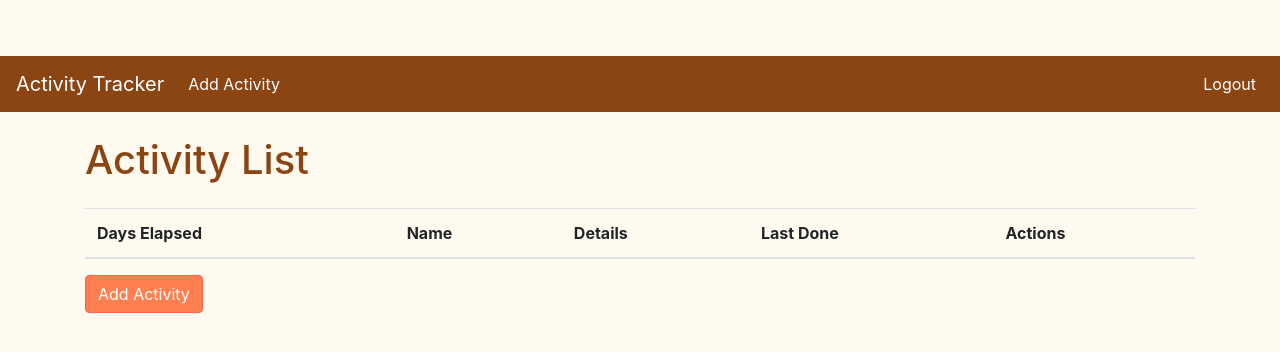
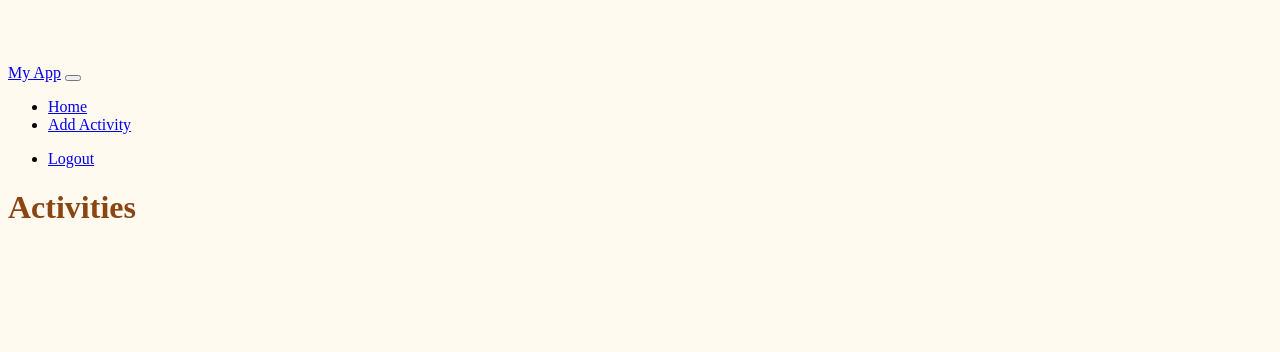
Before and after one commit to yzsan/itsTme, a Flask app: template templates/index.html in a window 1280 px wide. Shown: the top 352 px of the page. Run offline with Flask 3, Linux system fonts and the light colour scheme; the template is opened without the code that fills it, so the values that code supplies are empty; some libraries are stand-ins or nearby versions.

Commit message:
Render: After completely rewriting index.html

```diff
--- a/static/css/custom.css
+++ b/static/css/custom.css
@@ -98,7 +98,7 @@ body {
     display: block !important;
 } */
 
-.navbar .btn {
+/* .navbar .btn {
     display: inline-block !important;
     visibility: visible !important;
-}
+} */
--- a/templates/index.html
+++ b/templates/index.html
@@ -1,35 +1,40 @@
-{% extends "base.html" %}
+<!DOCTYPE html>
+<html lang="en">
+<head>
+    <meta charset="UTF-8">
+    <meta name="viewport" content="width=device-width, initial-scale=1.0">
+    <title>Index</title>
+    <link rel="stylesheet" href="{{ url_for('static', filename='custom.css') }}">
+</head>
+<body>
+    <!-- Navbar -->
+    <nav class="navbar navbar-expand-lg navbar-light bg-light">
+        <a class="navbar-brand" href="{{ url_for('index') }}">My App</a>
+        <button class="navbar-toggler" type="button" data-toggle="collapse" data-target="#navbarNav" aria-controls="navbarNav" aria-expanded="false" aria-label="Toggle navigation">
+            <span class="navbar-toggler-icon"></span>
+        </button>
+        <div class="collapse navbar-collapse" id="navbarNav">
+            <ul class="navbar-nav mr-auto">
+                <li class="nav-item">
+                    <a class="nav-link" href="{{ url_for('index') }}">Home</a>
+                </li>
+                <li class="nav-item">
+                    <a class="nav-link" href="{{ url_for('add_activity') }}">Add Activity</a>
+                </li>
+            </ul>
+            <!-- Move logout button here -->
+            <ul class="navbar-nav">
+                <li class="nav-item">
+                    <a class="nav-link" href="{{ url_for('logout') }}">Logout</a>
+                </li>
+            </ul>
+        </div>
+    </nav>
 
-{% block title %}Activity List{% endblock %}
-
-{% block content %}
-<h1 class="mb-4">Activity List</h1>
-<table class="table table-striped">
-    <thead>
-        <tr>
-            <th>Days Elapsed</th>
-            <th>Name</th>
-            <th>Details</th>
-            <th>Last Done</th>
-            <th>Actions</th>
-        </tr>
-    </thead>
-    <tbody>
-        {% for item in activities %}
-            <tr>
-                <td><span class="badge badge-warning">{{ item.elapsed_days }} days</span></td>
-                <td>{{ item.activity.name }}</td>
-                <td>{{ item.activity.details }}</td>
-                <td class="last_done">{{ item.activity.last_done.strftime('%Y-%m-%d %H:%M:%S') }}</td>
-                <td>
-                    <a href="{{ url_for('main.activity_detail', id=item.activity.id) }}" class="btn btn-custom">Detail</a>
-                    <form action="{{ url_for('main.delete_activity', id=item.activity.id) }}" method="post" style="display:inline;">
-                        <button type="submit" class="btn btn-danger">Delete</button>
-                    </form>
-                </td>
-            </tr>
-        {% endfor %}
-    </tbody>
-</table>
-<a href="{{ url_for('main.add_activity') }}" class="btn btn-custom">Add Activity</a>
-{% endblock %}
+    <!-- Main content -->
+    <div class="container mt-4">
+        <h1>Activities</h1>
+        <!-- Content here -->
+    </div>
+</body>
+</html>
```
